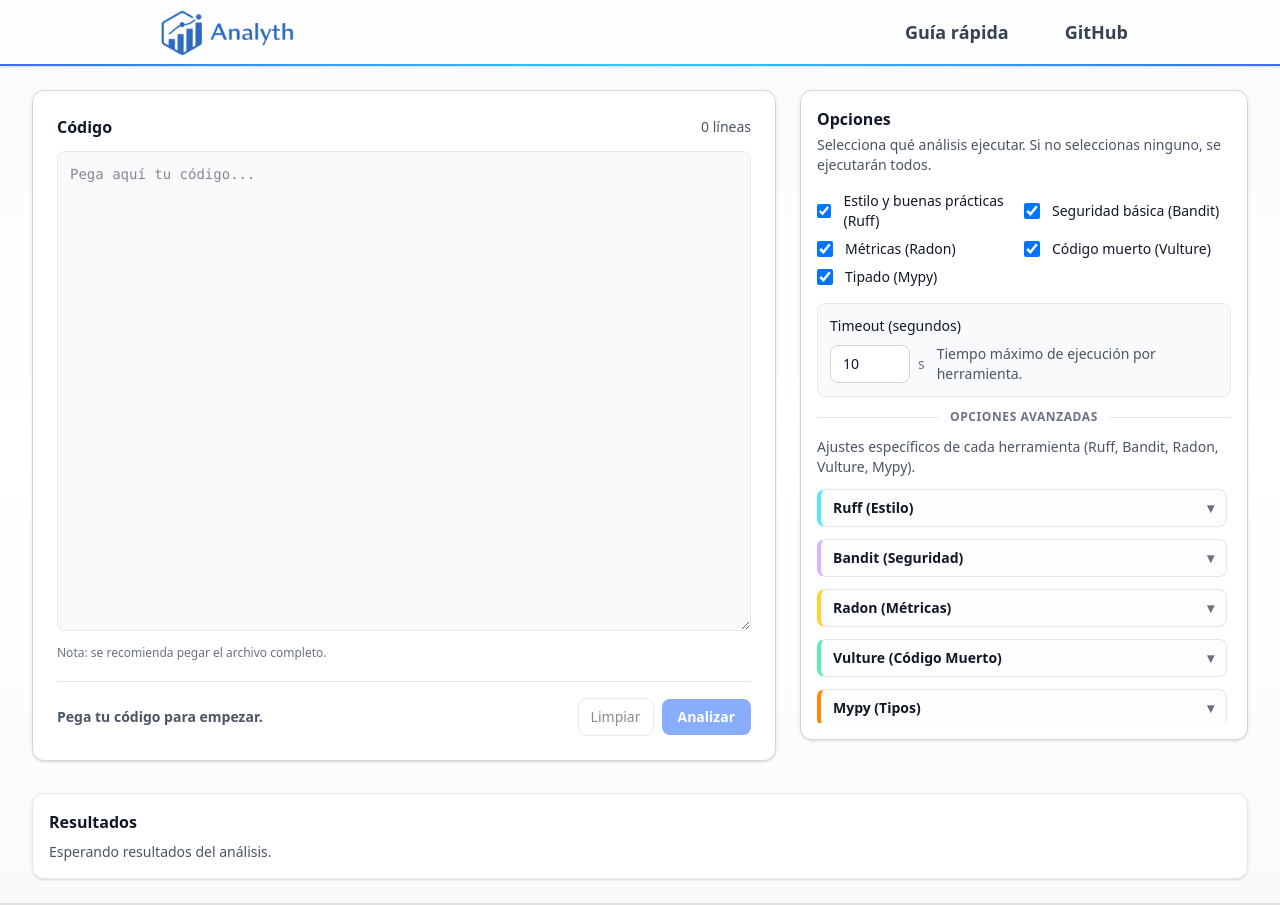
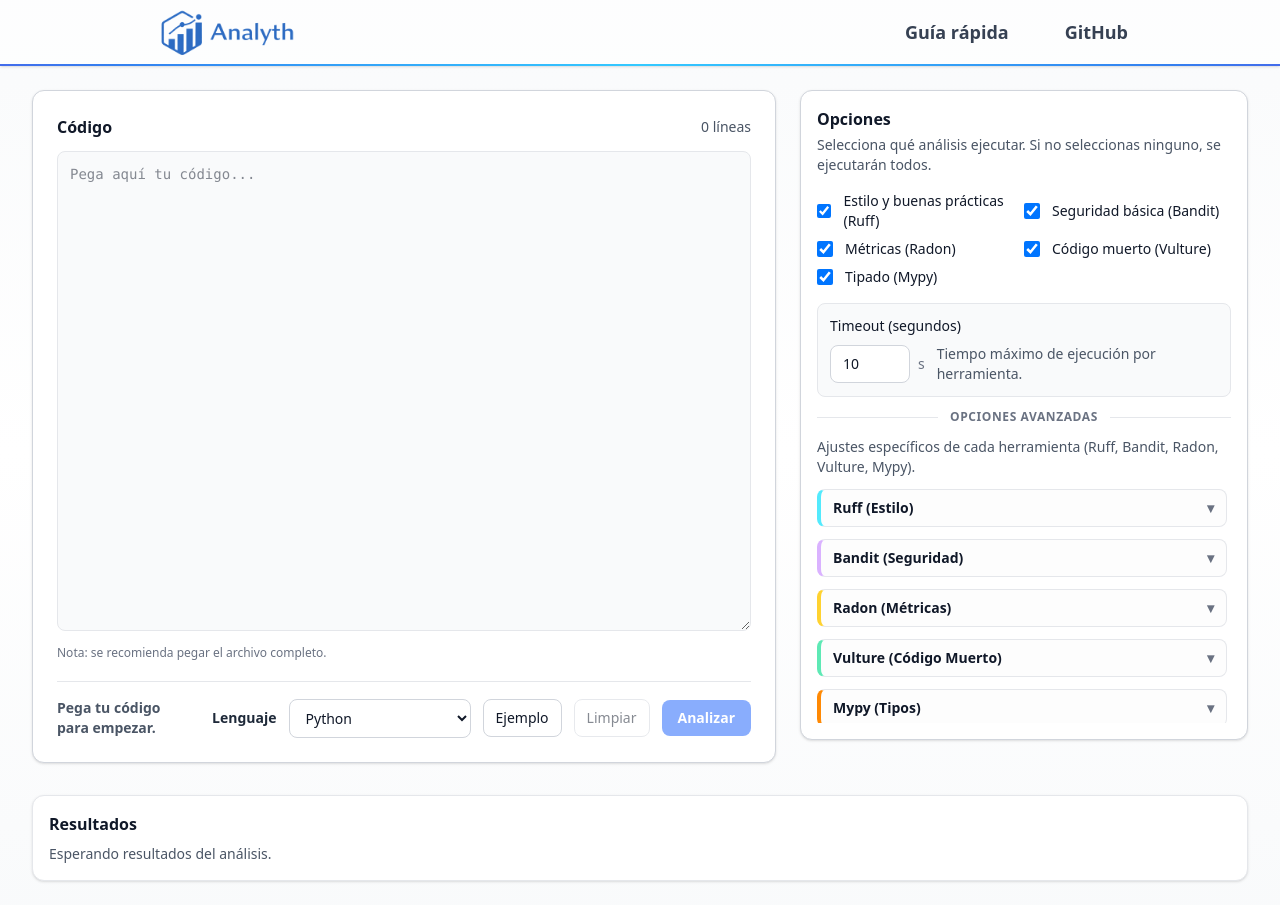
Before and after one commit to Mxttyyyy/uah-tfg-2025, a React app in the folder frontend/: page / in a window 1280 px wide. Built offline with nearby package versions, Linux system fonts and the light colour scheme; the HTML template or start-up script is replaced by a standard one.

Commit message:
Añadir selector de lenguaje en el panel de código

```diff
--- a/frontend/src/components/CodeActions.jsx
+++ b/frontend/src/components/CodeActions.jsx
@@ -7,34 +7,41 @@ import Spinner from "./Spinner";
  * - Contiene los botones que disparan acciones globales:
  *   - Analizar (llama a la API)
  *   - Limpiar (vacía el textarea)
- *   - Ejemplo (pega un snippet de ejemplo) ----¿?----
+ *   - Ejemplo (pega un snippet de ejemplo)
  *
  * Props:
  * - code: string (contenido actual del textarea)
  * - isLoading: boolean (true mientras estás esperando la respuesta del análisis)
  * - onAnalyze: () => void
  * - onClear: () => void
- * - onExample: () => void (¿?)
+ * - onExample: () => void
  */
 export default function CodeActions({
   code,
+  language,
   isLoading,
   onAnalyze,
   onClear,
   onExample,
 }) {
 
-  // Obtenemos campos dependiendo del estado del análisis
+  // Lista de lenguajes soportados por la herramienta
+   const LANGUAGES = [
+    { value: "python", label: "Python" },
+    { value: "java", label: "Java (próximamente)", disabled: true },
+  ];
+
+  // Obtenemos valores dependiendo del estado del análisis
   const hasCode = typeof code === "string" && code.trim().length > 0;
   const analyzeDisabled = !hasCode || isLoading;
   const clearDisabled = !hasCode || isLoading;
   const exampleDisabled = isLoading;
 
   return (
-    <div className="flex flex-wrap items-center justify-between">
+    <div className="flex w-full flex-wrap items-center justify-between gap-5">
 
       {/* Info izquierda */}
-      <div className="text-sm text-gray-600 font-semibold ">
+      <div className="flex-1 text-sm text-gray-600 font-semibold">
         {isLoading ? (
           <span>Analizando...</span>
         ) : hasCode ? (
@@ -45,10 +52,33 @@ export default function CodeActions({
       </div>
 
       {/* Botones derecha */}
-      <div className="flex flex-wrap items-center gap-2">
+      <div className="flex shrink-0 items-center gap-3">
 
-        {/* Botón para mostrar ejemplo de código -----------------¿¿¿???--------------- */}
-        {typeof onExample === "function" ? (
+        <div className="flex items-center gap-3">
+        <label htmlFor="language" className="text-sm font-semibold text-gray-800">
+          Lenguaje
+        </label>
+
+        {/* Selector de lenguaje */}
+        <select
+          id="language"
+          name="language"
+          value={language}
+          onChange={(e) => onLanguageChange?.(e.target.value)}
+          className={`
+            cursor-pointer rounded-lg border border-gray-300 bg-white px-3 py-2 text-sm text-gray-900
+            outline-none transition focus:border-blue-500 focus:ring-1 focus:ring-blue-200 hover:bg-gray-50
+          `}
+        >
+          {LANGUAGES.map((l) => (
+            <option key={l.value} value={l.value} disabled={!!l.disabled}>
+              {l.label}
+            </option>
+          ))}
+        </select>
+      </div>
+
+        {/* Botón para mostrar ejemplo de código */}
           <button
             type="button"
             onClick={onExample}
@@ -61,7 +91,6 @@ export default function CodeActions({
           >
             Ejemplo
           </button>
-        ) : null}
 
         {/* Botón para limpiar el textarea */}
         <button
--- a/frontend/src/components/CodeInput.jsx
+++ b/frontend/src/components/CodeInput.jsx
@@ -12,7 +12,6 @@ import CodeActions from "./CodeActions";
  * - onClear: () => void (limpia el contenido del editor)
  * - onExample: () => void (carga un ejemplo de código) ---- ¿? ----
  * - textareaRef: (referencia al textarea)
- * - sectionRef: (referencia al contenedor del bloque)
  */
 export default function CodeInput({
   value,
@@ -23,15 +22,15 @@ export default function CodeInput({
   onAnalyze,
   onClear,
   onExample,
+  language,
+  onLanguageChange,
   textareaRef,
-  sectionRef,
 }) {
   // Número de líneas del código
   const lines = countLines(value);
 
   return (
     <section
-      ref={sectionRef}
       className={`
         rounded-xl border border-gray-300 bg-white p-4 shadow-sm
         sm:p-6 w-full hover:shadow-lg hover:-translate-y-[2px] transition
@@ -78,10 +77,12 @@ export default function CodeInput({
       <div className="mt-5 border-t border-gray-200 pt-4">
         <CodeActions
           code={value}
+          language={language}
           isLoading={!!isLoading}
           onAnalyze={onAnalyze}
           onClear={onClear}
           onExample={onExample}
+          onLanguageChange={onLanguageChange}
         />
       </div>
     </section>
--- a/frontend/src/pages/AnalyzePage.jsx
+++ b/frontend/src/pages/AnalyzePage.jsx
@@ -27,6 +27,7 @@ export default function App() {
   const [options, setOptions] = useState(() => createDefaultAnalyzeOptions());
   const [result, setResult] = useState(null);
   const [isLoading, setIsLoading] = useState(false);
+  const [language, setLanguage] = useState(DEFAULT_LANGUAGE);
 
   // Referencias para controlar el scroll y selección de código
   const codeSectionRef = useRef(null);
@@ -43,7 +44,7 @@ export default function App() {
 
     // analyzeCode ya valida código vacío y devuelve un error normalizado
     const data = await analyzeCode({
-      language: DEFAULT_LANGUAGE,
+      language,
       code,
       options,
     });
@@ -59,6 +60,42 @@ export default function App() {
     setCode("");
     setResult(null);
   }
+
+  /**
+   * Carga un ejemplo de código.
+   */
+  function handleLoadExample() {
+  const EXAMPLE_CODE = `
+    import subprocess
+    import hashlib
+
+    def run_cmd(cmd):
+        # Bandit: shell=True
+        return subprocess.run(cmd, shell=True, capture_output=True, text=True).stdout
+
+    def weak_hash(password):
+        # Bandit: md5 inseguro
+        return hashlib.md5(password.encode("utf-8")).hexdigest()
+
+    def complex_check(x):
+        # Algo de complejidad extra (Radon puede detectarlo)
+        if x > 10:
+            return "big"
+        elif x > 5:
+            return "medium"
+        elif x > 0:
+            return "small"
+        else:
+            return "zero"
+
+    print(run_cmd("echo hello"))
+    print(weak_hash("1234"))
+    print(complex_check(7))
+  `;
+
+  setCode(EXAMPLE_CODE);
+  setResult(null); // limpia resultados anteriores
+}
 
   /**
    *
@@ -108,10 +145,13 @@ export default function App() {
           <div ref={codeSectionRef} className="min-w-0 scroll-mt-24">
             <CodeInput
               value={code}
+              language={language}
               onChange={setCode}
               isLoading={isLoading}
               onAnalyze={handleAnalyze}
               onClear={handleClear}
+              onExample={handleLoadExample}
+              onLanguageChange={setLanguage}
               textareaRef={textareaRef}
             />
           </div>
```
